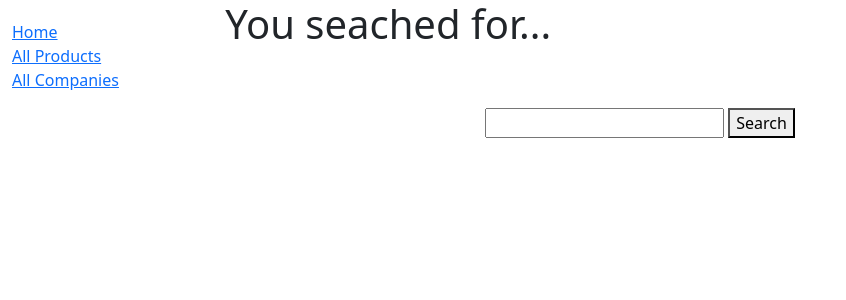
After one commit to Brow8820/Databases-Website-Project, a Django app: template CS360Website/cshop/products/templates/searchbar.html in a window 1280 px wide. The commit adds this page. Shown: the top 300 px of the page, without its empty margins (0-846 px from the left). Run offline with Django 3.2, Linux system fonts and the light colour scheme; the template is opened without the code that fills it, so the values that code supplies are empty.

Commit message:
SearchBar

```diff
--- a/CS360Website/cshop/products/templates/base_generic.html
+++ b/CS360Website/cshop/products/templates/base_generic.html
@@ -24,5 +24,12 @@
       <div class="col-sm-10 ">{% block content %}{% endblock %}</div>
     </div>
   </div>
+  <center>
+  <form action="{% url 'searchbar' %}" method="get">
+      <input type="text" name="search"/>
+      <button type=""submit>Search</button>
+  </form>
+  </center>
+
 </body>
 </html>
--- /dev/null
+++ b/CS360Website/cshop/products/templates/searchbar.html
@@ -0,0 +1,7 @@
+{% extends "base_generic.html" %}
+
+{% block content %}
+  <h1>You seached for...</h1>
+
+</center>
+{% endblock %}
--- a/CS360Website/cshop/products/urls.py
+++ b/CS360Website/cshop/products/urls.py
@@ -4,4 +4,5 @@ from . import views
 urlpatterns = []
 urlpatterns +=[
     path('', views.index, name='index'),
+    path('searchbar/', views.searchbar, name='searchbar'),
 ]
--- a/CS360Website/cshop/products/views.py
+++ b/CS360Website/cshop/products/views.py
@@ -11,3 +11,9 @@ def index(request):
     }
 
     return render(request,'index.html', context=context)
+
+def searchbar(request):
+    if request.method == 'GET':
+        search = request.GET.get('search')
+        post = Blog.objects.all().filter(title=search)
+        return render(request, 'searchbar.html', {'post':post})
```
